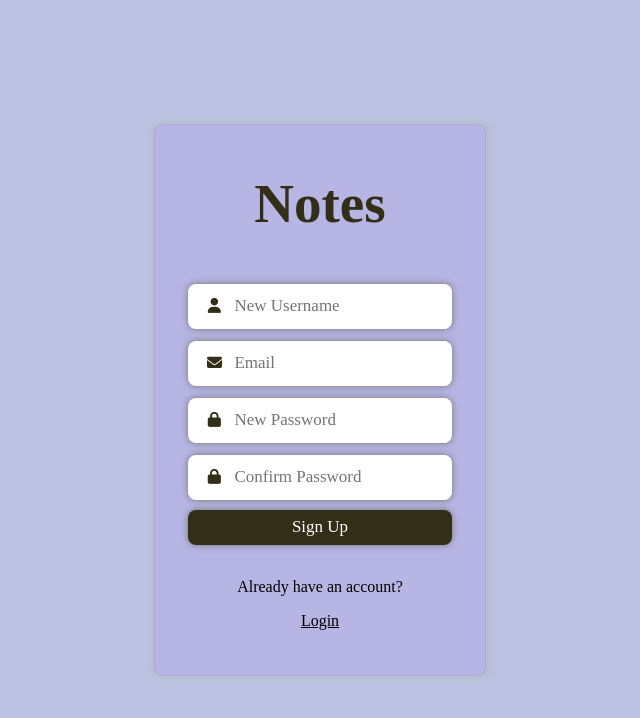
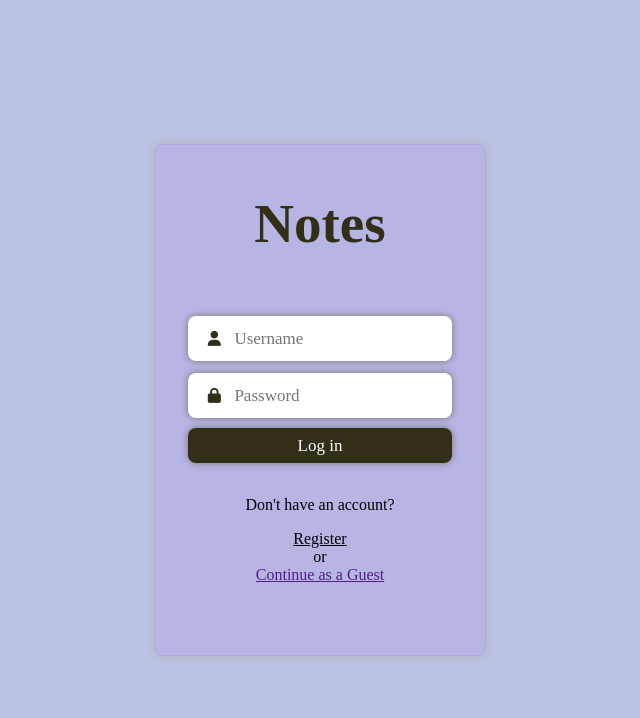
Before and after one commit to Elmedinalahu/Note-taking-Service, a React (Create React App) app in the folder notes-service-react/: page / in a window 1280 px wide. Shown: the top 718 px of the page, without its empty margins (320-960 px from the left). Built offline with nearby package versions, Linux system fonts and the light colour scheme.

Commit message:
Navigating through links

```diff
--- a/notes-service-react/package.json
+++ b/notes-service-react/package.json
@@ -8,6 +8,7 @@
     "@testing-library/user-event": "^13.5.0",
     "react": "^18.2.0",
     "react-dom": "^18.2.0",
+    "react-router-dom": "^6.4.2",
     "react-scripts": "5.0.1",
     "web-vitals": "^2.1.4"
   },
--- a/notes-service-react/src/App.js
+++ b/notes-service-react/src/App.js
@@ -2,12 +2,19 @@
 import './App.css';
 import Login from './Login.jsx';
 import SignUp from './SignUp.jsx';
+import { BrowserRouter as Router, Route, Routes } from "react-router-dom";
 
 
 function App() {
   return (
     <div className="App">
-        <SignUp />
+
+      <Router>
+        <Routes>
+          <Route path="/" element={<Login />} />
+          <Route  path="/signup" element={<SignUp />}/>
+        </Routes>
+      </Router>
     </div>
   );
 }
--- a/notes-service-react/src/Login.jsx
+++ b/notes-service-react/src/Login.jsx
@@ -1,7 +1,9 @@
 import './App.css';
+import { useNavigate } from "react-router-dom";
 
 
 const Login = () =>{
+    const navigate = useNavigate();
     return (
         <div>
             <div className="login">
@@ -17,7 +19,9 @@
                 </div>
                 <button id="continue">Log in</button>
                 <p>Don't have an account?</p>
-                <a to="./SignUp">Register</a>
+                <a onClick={()=>{
+                        navigate('/signup');
+                }}>Register</a>
                 <span>or</span>
                 <a href="">Continue as a Guest</a>
             </form>
--- a/notes-service-react/src/SignUp.jsx
+++ b/notes-service-react/src/SignUp.jsx
@@ -1,7 +1,10 @@
 import './App.css';
+import { useNavigate } from "react-router-dom";
 
 const SignUp = () => {
+    const navigate = useNavigate();
     return (
+
         <div>
             <div className="signUp">
                 <h1>Notes</h1>
@@ -25,7 +28,9 @@
                     </div>
                     <button id="continue">Sign Up</button>
                     <p>Already have an account?</p>
-                    <a to="/Login">Login</a>
+                    <a onClick={() => {
+                        navigate('/')
+                    }}>Login</a>
 
                 </form>
             </div>
```
Also changed, not shown: 1 other file (tests, documents, lock files or other folders).
